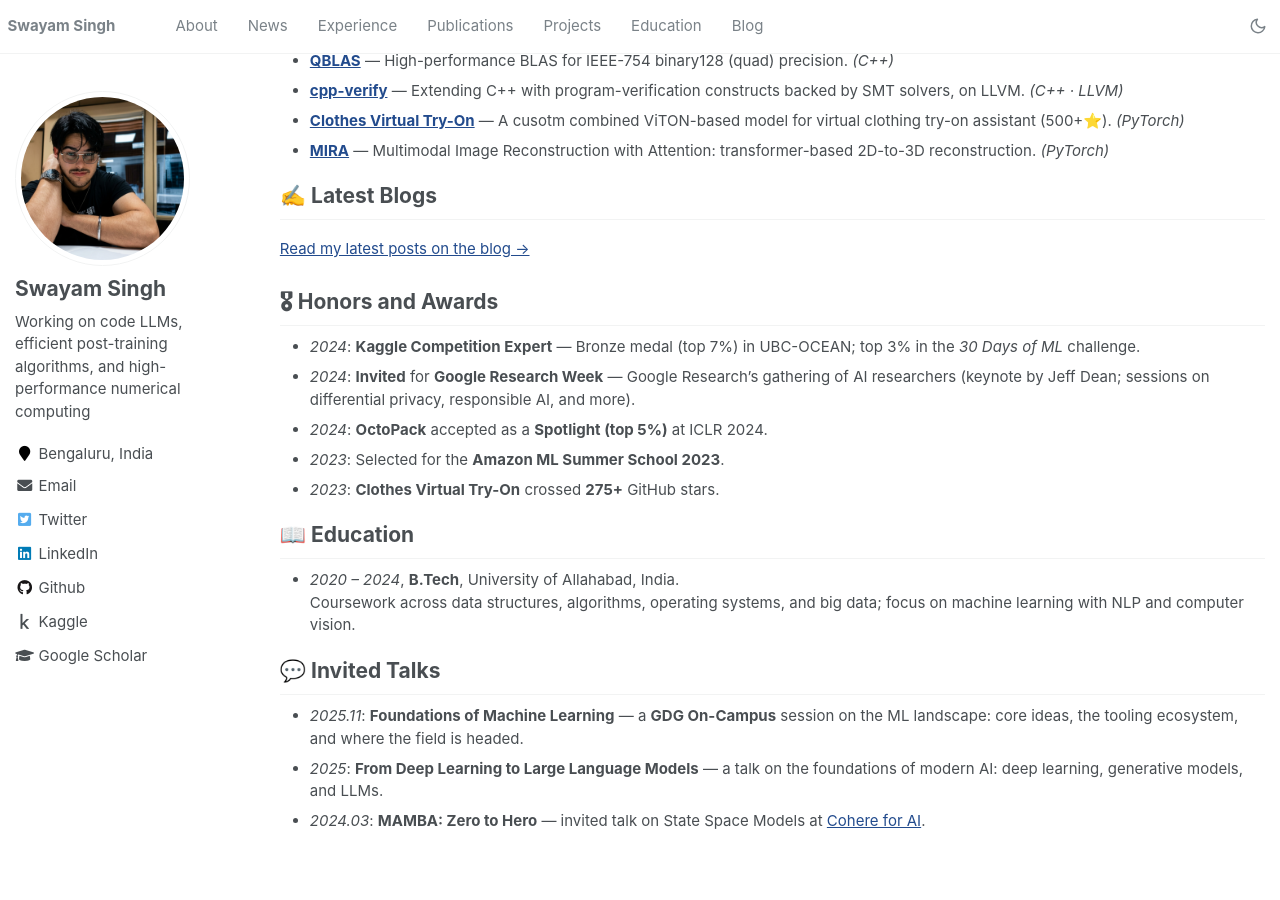
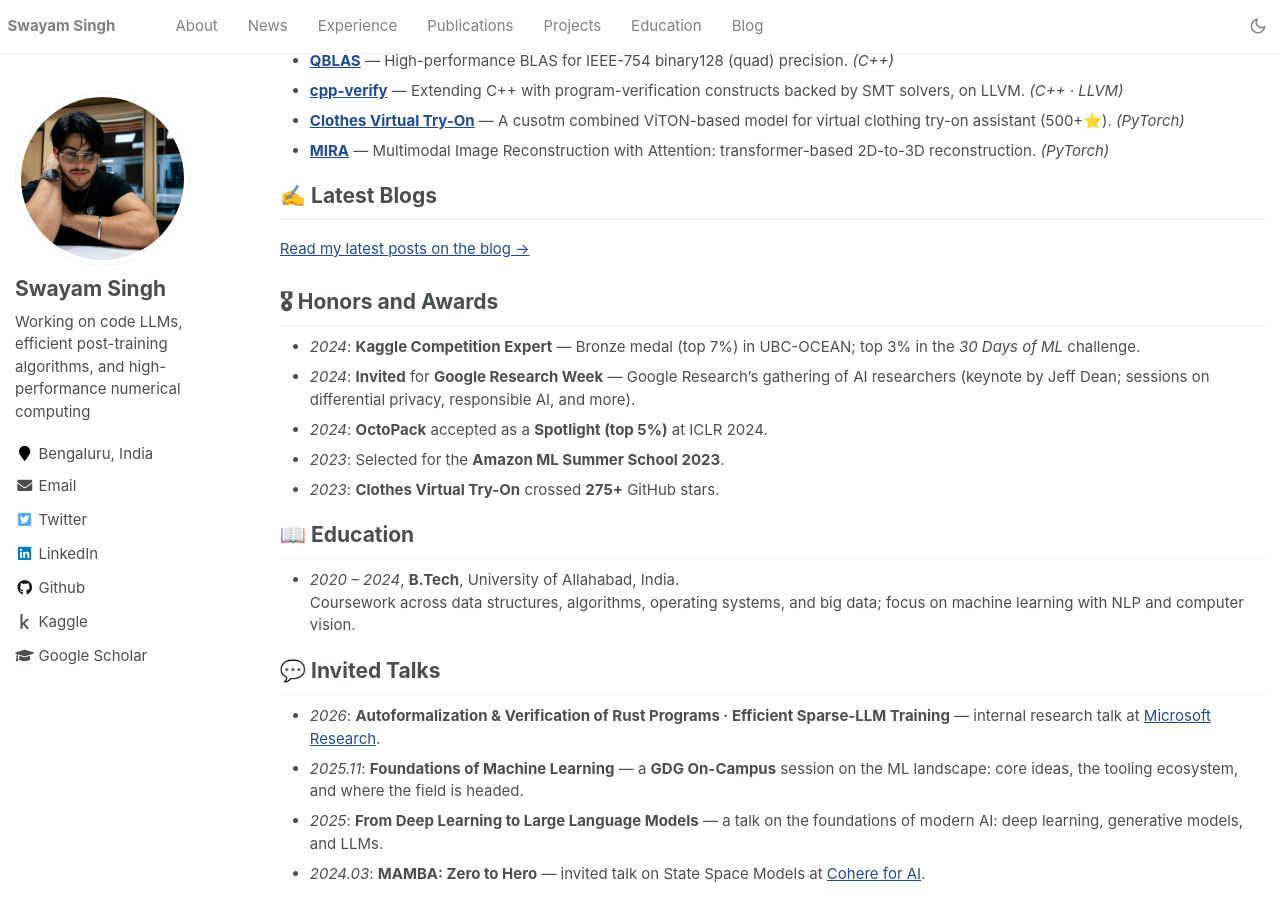
Before and after one commit to SwayamInSync/SwayamInSync.github.io, a Jekyll site: the page built from _pages/about.md, in a window 1280 px wide and 900 px high, scrolled down 1728 px. Built offline with Jekyll 4.4.1, drawn with Linux system fonts in a browser that asks for light colours; comment, search, counter and statistics services are not loaded; before the commit the page ends 2576 px from its top, so only the background shows below that.

Commit message:
Talks: add 2026 internal MSR talk (Rust autoformalization/verification; sparse-LLM training)
Co-Authored-By: Claude Opus 4.8 (1M context) <noreply@anthropic.com>

```diff
--- a/_pages/about.md
+++ b/_pages/about.md
@@ -105,6 +105,7 @@ Raymond Li, …, **Swayam Singh**, et al. (BigCode)
 
 # 💬 Invited Talks
 
+- _2026_: **Autoformalization & Verification of Rust Programs · Efficient Sparse-LLM Training** — internal research talk at [Microsoft Research](https://www.microsoft.com/en-us/research/lab/microsoft-research-india/).
 - _2025.11_: **Foundations of Machine Learning** — a **GDG On-Campus** session on the ML landscape: core ideas, the tooling ecosystem, and where the field is headed.
 - _2025_: **From Deep Learning to Large Language Models** — a talk on the foundations of modern AI: deep learning, generative models, and LLMs.
 - _2024.03_: **MAMBA: Zero to Hero** — invited talk on State Space Models at [Cohere for AI](https://cohere.com/research).
```
